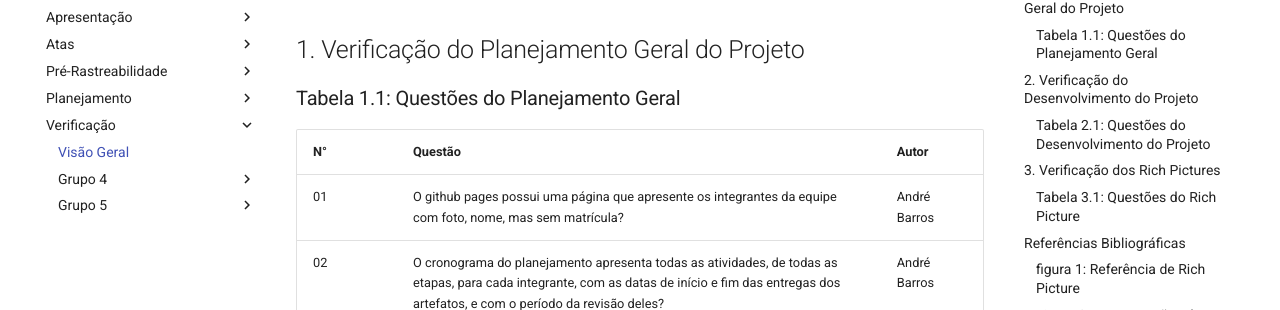
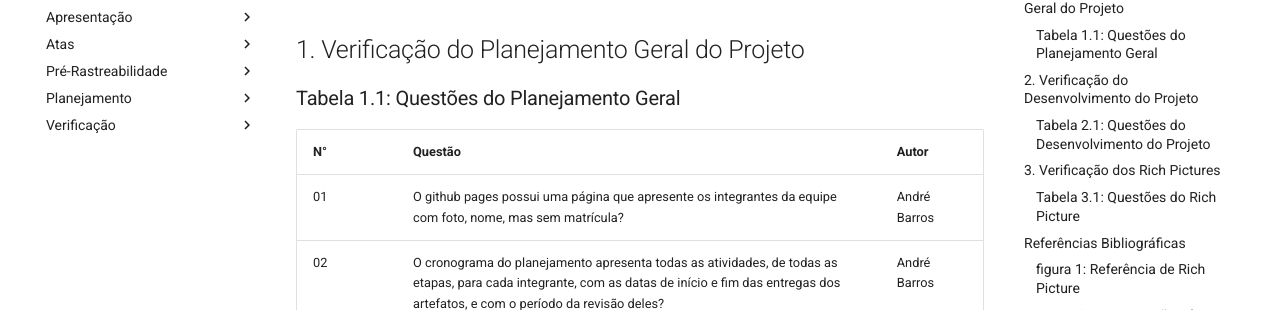
Before and after one commit to Requisitos-de-Software/2024.2-MeuSUSDigital, an MkDocs documentation site: the page built from docs/verificacao/lista-verificacao.md, in a window 1280 px wide. Shown: the part 148-458 px from the top of the page. Built offline with MkDocs 1.6.1 and Material for MkDocs 9.7.7, drawn with Linux system fonts in a browser that asks for light colours.

Commit message:
atualizacao yml

```diff
--- a/mkdocs.yml
+++ b/mkdocs.yml
@@ -33,11 +33,10 @@
     - Aplicativo Selecionado: planejamento/app-selecionado.md
     - Termo de Uso: planejamento/termo-de-uso.md
   - Verificação:
-      - Visão Geral: verificacao/lista-verificacao.md
       - Grupo 4:
         - Entrega 1:
             - Planejamento da Verificação da Entrega 1: verificacao/grupo4/Entrega1/entrega1.md
-            - Rich Picture: verificacao/grupo4/Entrega1/entrega1-1.md
+            - Rich Picture: verificacao/grupo4/Entrega1/verificacaoRichPicture.md
       - Grupo 5:
           - Entrega 1:
               - Verificação grupo 5: verificacao/grupo5/entrega1/entrega1g5.md
```
